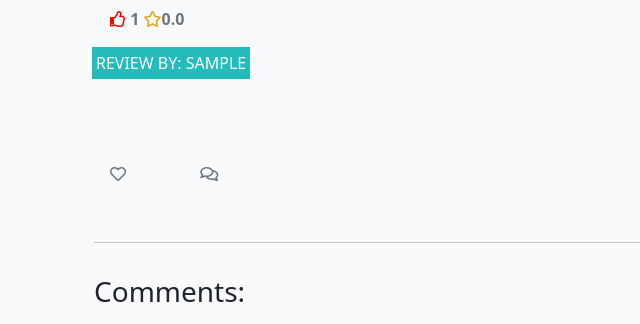
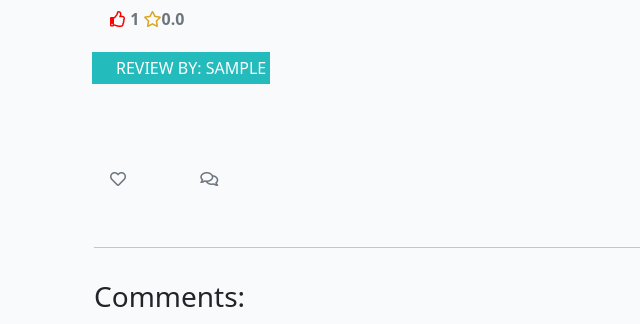
Before and after one commit to HerFri/RetroReviewAlt, a Django app: a page that uses templates/game_detail.html in a window 1280 px wide. Shown: the part 715-1039 px from the top of the page, without its empty margins (0-640 px from the left). Run offline with Django 3.2, Linux system fonts and the light colour scheme; tables that the repository leaves empty hold one stand-in row (values such as "Sample post").

Commit message:
edit css for review.username

```diff
--- a/static/css/style.css
+++ b/static/css/style.css
@@ -50,6 +50,7 @@ body {
     min-width: 30%;
     left: -2px;
     background-color: #23BBBB;
+    padding-left: 20px;
 }
 
 .author {
--- a/templates/game_detail.html
+++ b/templates/game_detail.html
@@ -85,13 +85,14 @@
                                 <strong class="text-secondary"><i class="far fa-star style" style="color: goldenrod"></i>{{ review.rating }}</strong>
                             </div>
                             <br>
+                            <br>
                             <div class="image-flash">
                                 <p class="author">Review by: {{ review.username }}</p>  <!-- class from walktrough, see style.css -->
                             </div>
                                <!-- <p class="card-text">{{ review.content }}</p> --> <!-- to be edited! -->
 
 
-                                <p class="card-text text-muted h6">{{ review.username }}</p>
+
                             <!--  <i class="far fa-star"></i>{{ game.rating }} --> <!-- to be edited! -->
 
                         </div>
```
